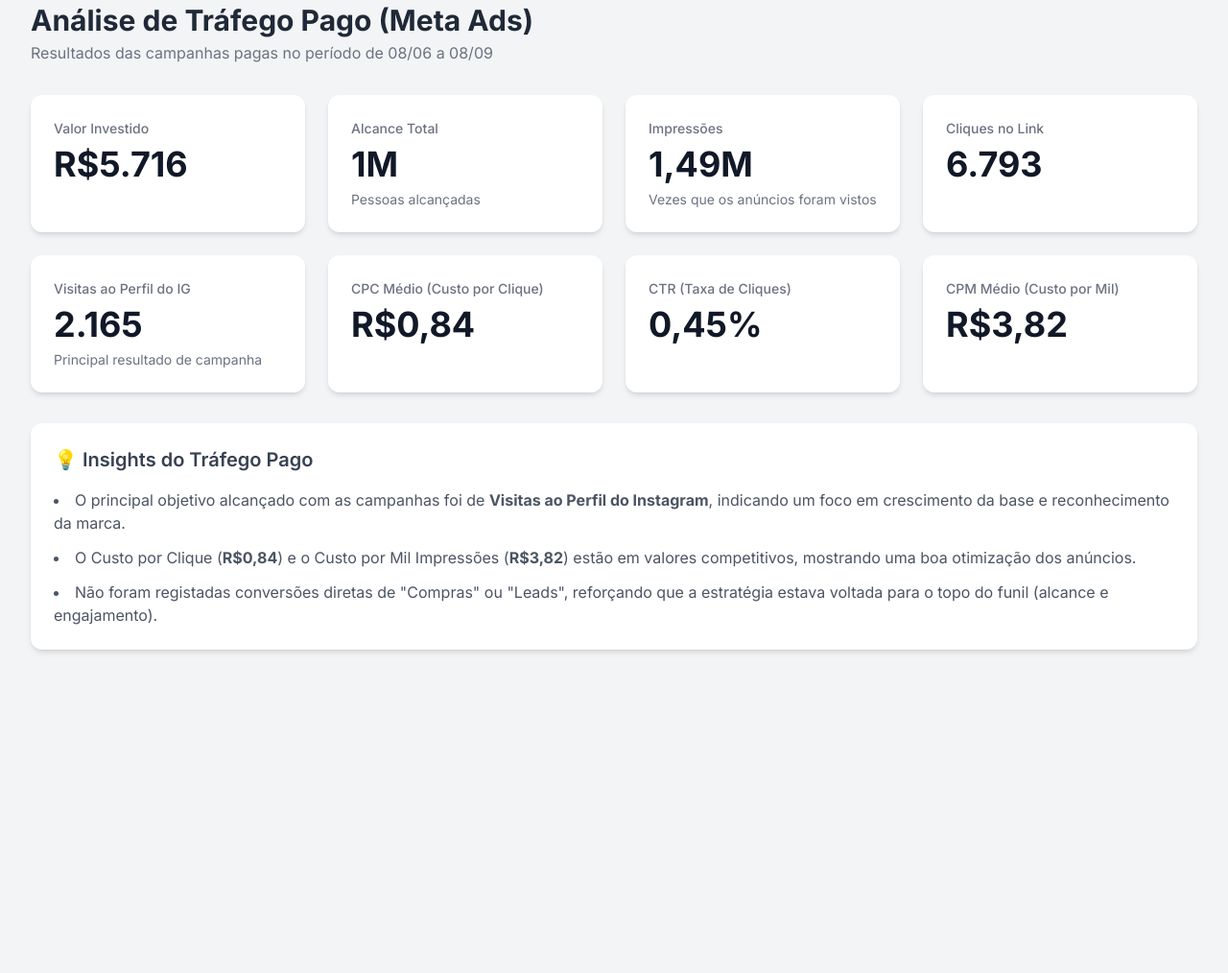
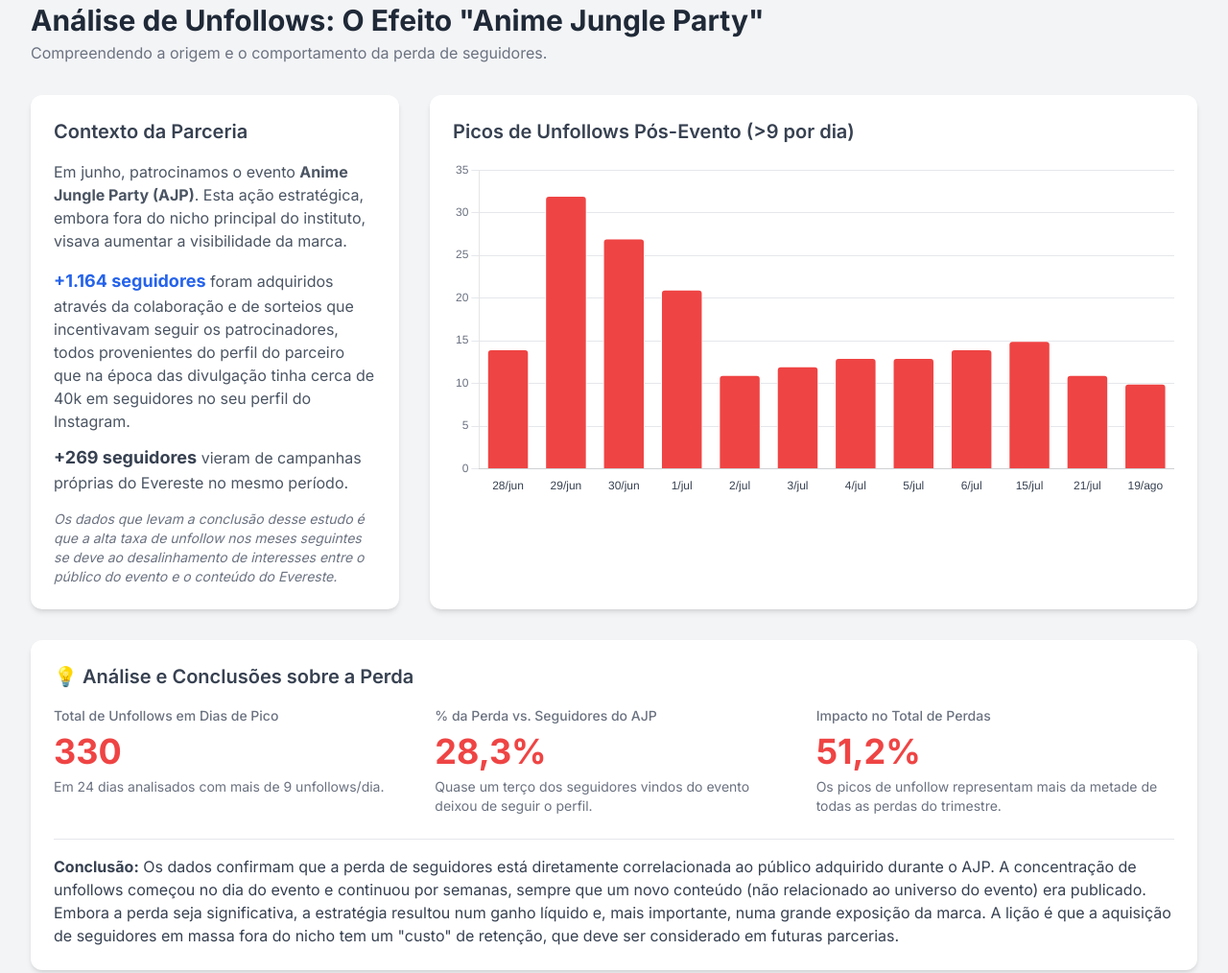
Before and after one commit to institutoevereste/dashboardresultados8dejunhoa8setembro, a plain HTML site: page index.html in a window 1280 px wide. Shown: the part 1146-2160 px from the top of the page at 96% size. Before the commit the page ends 1855 px from the top, so only its background shows below. Drawn offline with nearby package versions, Linux system fonts and the light colour scheme.

Commit message:
Update index.html

```diff
--- a/index.html
+++ b/index.html
@@ -119,6 +119,57 @@
             </div>
         </div>
 
+        <!-- ANÁLISE DE UNFOLLOWS -->
+        <div class="mt-12">
+            <header class="mb-8">
+                <h1 class="text-3xl font-bold text-gray-800">Análise de Unfollows: O Efeito "Anime Jungle Party"</h1>
+                <p class="text-gray-500 mt-1">Compreendendo a origem e o comportamento da perda de seguidores.</p>
+            </header>
+            <div class="grid grid-cols-1 lg:grid-cols-3 gap-8">
+                <div class="dashboard-card lg:col-span-1">
+                    <h2 class="text-xl font-semibold text-gray-700 mb-4">Contexto da Parceria</h2>
+                     <p class="text-gray-600">
+                        Em junho, patrocinamos o evento <strong>Anime Jungle Party (AJP)</strong>. Esta ação estratégica, embora fora do nicho principal do instituto, visava aumentar a visibilidade da marca.
+                    </p>
+                    <ul class="mt-4 space-y-3 text-gray-600">
+                        <li><span class="font-bold text-blue-600 text-lg">+1.164 seguidores</span> foram adquiridos através da colaboração e de sorteios que incentivavam seguir os patrocinadores, todos provenientes do perfil do parceiro que na época das divulgação tinha cerca de 40k em seguidores no seu perfil do Instagram.</li>
+                         <li><span class="font-bold text-gray-700 text-lg">+269 seguidores</span> vieram de campanhas próprias do Evereste no mesmo período.</li>
+                    </ul>
+                     <p class="mt-4 text-sm text-gray-500 italic">Os dados que levam a conclusão desse estudo é que a alta taxa de unfollow nos meses seguintes se deve ao desalinhamento de interesses entre o público do evento e o conteúdo do Evereste.</p>
+                </div>
+                <div class="dashboard-card lg:col-span-2">
+                     <h2 class="text-xl font-semibold text-gray-700 mb-4">Picos de Unfollows Pós-Evento (>9 por dia)</h2>
+                     <div class="chart-container">
+                        <canvas id="unfollowChart"></canvas>
+                     </div>
+                </div>
+            </div>
+             <div class="dashboard-card mt-8">
+                <h2 class="text-xl font-semibold text-gray-700 mb-4">💡 Análise e Conclusões sobre a Perda</h2>
+                <div class="grid grid-cols-1 md:grid-cols-3 gap-6">
+                    <div>
+                        <p class="kpi-label">Total de Unfollows em Dias de Pico</p>
+                        <p class="kpi-value text-red-500">330</p>
+                        <p class="text-sm text-gray-500">Em 24 dias analisados com mais de 9 unfollows/dia.</p>
+                    </div>
+                    <div>
+                        <p class="kpi-label">% da Perda vs. Seguidores do AJP</p>
+                        <p class="kpi-value text-red-500">28,3%</p>
+                        <p class="text-sm text-gray-500">Quase um terço dos seguidores vindos do evento deixou de seguir o perfil.</p>
+                    </div>
+                    <div>
+                        <p class="kpi-label">Impacto no Total de Perdas</p>
+                        <p class="kpi-value text-red-500">51,2%</p>
+                        <p class="text-sm text-gray-500">Os picos de unfollow representam mais da metade de todas as perdas do trimestre.</p>
+                    </div>
+                </div>
+                <div class="mt-6 border-t pt-4 text-gray-700">
+                     <p><strong>Conclusão:</strong> Os dados confirmam que a perda de seguidores está diretamente correlacionada ao público adquirido durante o AJP. A concentração de unfollows começou no dia do evento e continuou por semanas, sempre que um novo conteúdo (não relacionado ao universo do evento) era publicado. Embora a perda seja significativa, a estratégia resultou num ganho líquido e, mais importante, numa grande exposição da marca. A lição é que a aquisição de seguidores em massa fora do nicho tem um "custo" de retenção, que deve ser considerado em futuras parcerias.</p>
+                </div>
+            </div>
+        </div>
+
+
         <!-- Seção de Tráfego Pago -->
         <div class="mt-12">
             <header class="mb-8">
@@ -168,6 +219,7 @@
                 <ul class="space-y-3 list-inside list-disc text-gray-600">
                     <li>O principal objetivo alcançado com as campanhas foi de <strong>Visitas ao Perfil do Instagram</strong>, indicando um foco em crescimento da base e reconhecimento da marca.</li>
                     <li>O Custo por Clique (<strong>R$0,84</strong>) e o Custo por Mil Impressões (<strong>R$3,82</strong>) estão em valores competitivos, mostrando uma boa otimização dos anúncios.</li>
+                    <li>A campanha de maior destaque foi a <strong>"AFD MAIOR EVENTO"</strong>, responsável pela maior parte das visitas ao perfil.</li>
                     <li>Não foram registadas conversões diretas de "Compras" ou "Leads", reforçando que a estratégia estava voltada para o topo do funil (alcance e engajamento).</li>
                 </ul>
             </div>
@@ -178,8 +230,13 @@
     <script>
         // Dados para os gráficos
         const campaignData = {
-            labels: ['Molda o Presente', 'Evereste no Mundo Geek', 'Bastidores AJP', 'Arena Games Evereste', 'Websérie Social EP01', 'Evereste pelo Brasil', 'Evereste Apresenta', 'Projeto Social Esporte', 'Bandeira (pessoa coberta)'],
+            labels: ['Molda o Presente', 'Evereste no Mundo Geek', 'Entrevista Escada', 'Arena Games Evereste', 'Websérie Social EP01', 'Evereste pelo Brasil', 'Evereste Apresenta', 'Projeto Social Esporte', 'Bandeira (pessoa coberta)'],
             values: [385, 314, 299, 199, 154, 57, 24, 17, 10]
+        };
+
+        const unfollowData = {
+            labels: ['28/jun', '29/jun', '30/jun', '1/jul', '2/jul', '3/jul', '4/jul', '5/jul', '6/jul', '15/jul', '21/jul', '19/ago'],
+            values: [14, 32, 27, 21, 11, 12, 13, 13, 14, 15, 11, 10] // Apenas os principais picos para visualização
         };
 
         // Configuração dos gráficos
@@ -201,7 +258,7 @@
             },
             scales: {
                 y: {
-                    beginAtZero: false,
+                    beginAtZero: true,
                     grid: {
                         color: '#e5e7eb'
                     },
@@ -306,6 +363,37 @@
             }
         });
 
+        // Renderizar Gráfico de Picos de Unfollow (Barras)
+        const ctxUnfollow = document.getElementById('unfollowChart').getContext('2d');
+        new Chart(ctxUnfollow, {
+            type: 'bar',
+            data: {
+                labels: unfollowData.labels,
+                datasets: [{
+                    label: 'Unfollows no dia',
+                    data: unfollowData.values,
+                    backgroundColor: '#ef4444',
+                    borderColor: '#ffffff',
+                    borderWidth: 1,
+                    borderRadius: 4
+                }]
+            },
+            options: {
+                ...chartOptions,
+                 scales: {
+                    y: {
+                        beginAtZero: true,
+                        grid: { color: '#e5e7eb' },
+                        ticks: { color: '#6b7280' }
+                    },
+                    x: {
+                        grid: { display: false },
+                        ticks: { color: '#374151' }
+                    }
+                }
+            }
+        });
+
     </script>
 </body>
 </html>
```
